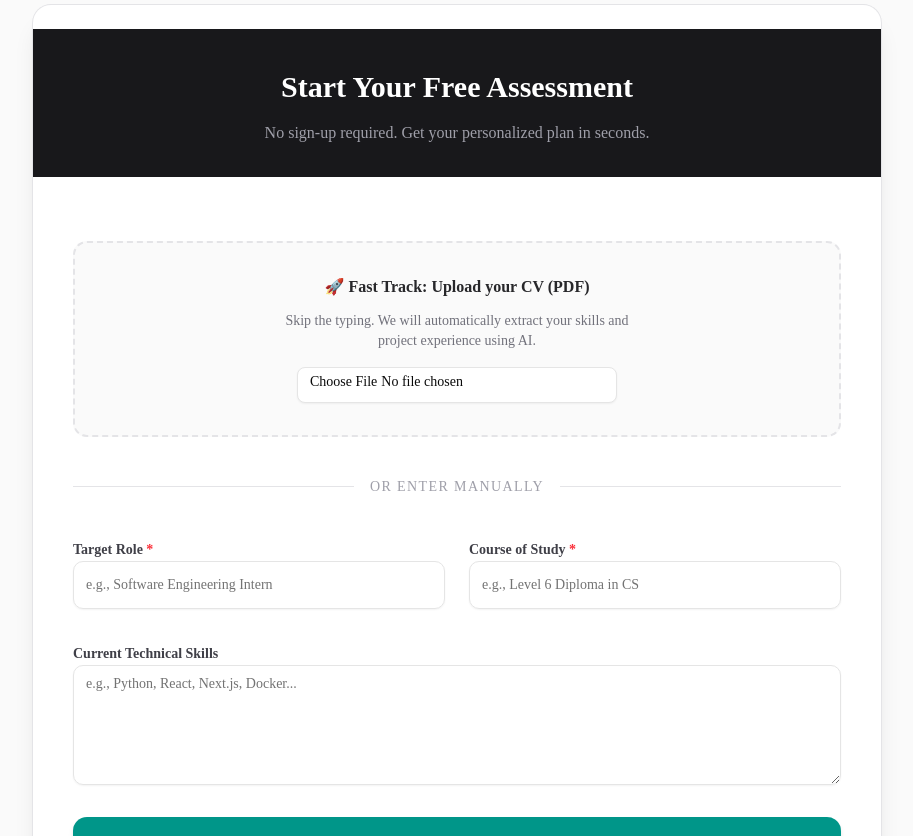
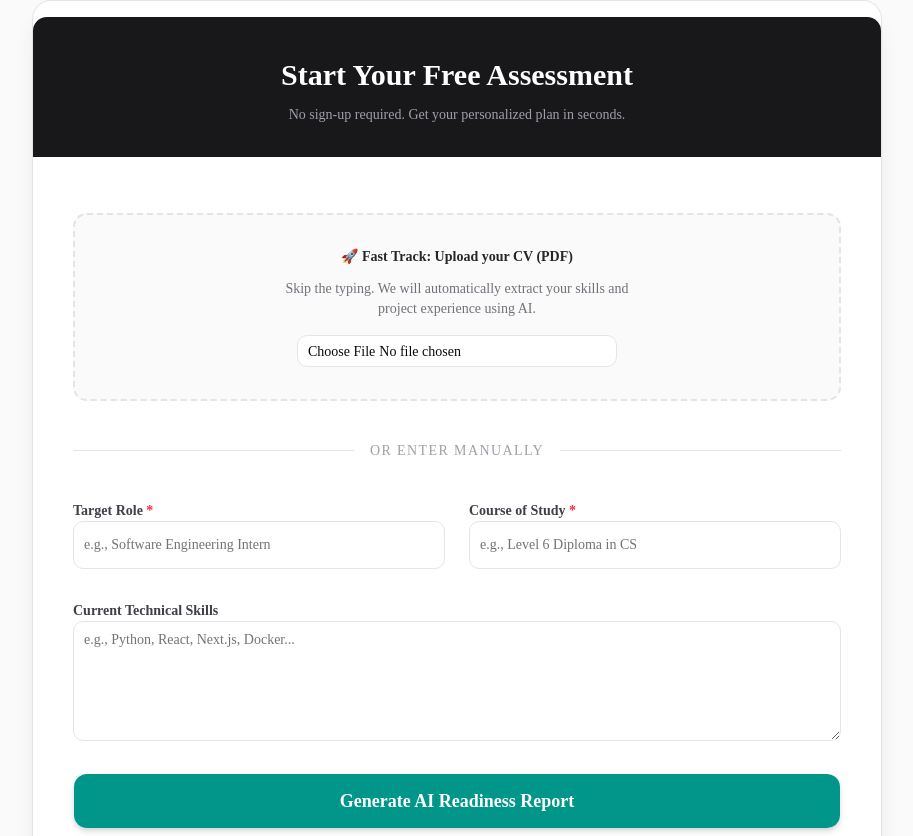
Before and after one commit to arthurmchege/attachready-v2, a Next.js app in the folder frontend/: page / in a window 1280 px wide. Shown: the part 584-1420 px from the top of the page, without its empty margins (183-1096 px from the left). Built offline with nearby package versions, Linux system fonts and the light colour scheme.

Commit message:
chore: configure Shadcn UI and add core components

```diff
--- /dev/null
+++ b/frontend/src/components/ui/button.tsx
@@ -0,0 +1,66 @@
+import * as React from "react"
+import { cva, type VariantProps } from "class-variance-authority"
+import { cn } from "cn"
+import { Slot } from "radix-ui"
+
+const buttonVariants = cva(
+  "group/button inline-flex shrink-0 items-center justify-center rounded-lg border border-transparent bg-clip-padding text-sm font-medium whitespace-nowrap transition-all outline-none select-none focus-visible:border-ring focus-visible:ring-3 focus-visible:ring-ring/50 active:not-aria-[haspopup]:translate-y-px disabled:pointer-events-none disabled:opacity-50 aria-invalid:border-destructive aria-invalid:ring-3 aria-invalid:ring-destructive/20 dark:aria-invalid:border-destructive/50 dark:aria-invalid:ring-destructive/40 [&_svg]:pointer-events-none [&_svg]:shrink-0 [&_svg:not([class*='size-'])]:size-4",
+  {
+    variants: {
+      variant: {
+        default: "bg-primary text-primary-foreground hover:bg-primary/80",
+        outline:
+          "border-border bg-background hover:bg-muted hover:text-foreground aria-expanded:bg-muted aria-expanded:text-foreground dark:border-input dark:bg-input/30 dark:hover:bg-input/50",
+        secondary:
+          "bg-secondary text-secondary-foreground hover:bg-[color-mix(in_oklch,var(--secondary),var(--foreground)_5%)] aria-expanded:bg-secondary aria-expanded:text-secondary-foreground",
+        ghost:
+          "hover:bg-muted hover:text-foreground aria-expanded:bg-muted aria-expanded:text-foreground dark:hover:bg-muted/50",
+        destructive:
+          "bg-destructive/10 text-destructive hover:bg-destructive/20 focus-visible:border-destructive/40 focus-visible:ring-destructive/20 dark:bg-destructive/20 dark:hover:bg-destructive/30 dark:focus-visible:ring-destructive/40",
+        link: "text-primary underline-offset-4 hover:underline",
+      },
+      size: {
+        default:
+          "h-8 gap-1.5 px-2.5 has-data-[icon=inline-end]:pr-2 has-data-[icon=inline-start]:pl-2",
+        xs: "h-6 gap-1 rounded-[min(var(--radius-md),10px)] px-2 text-xs in-data-[slot=button-group]:rounded-lg has-data-[icon=inline-end]:pr-1.5 has-data-[icon=inline-start]:pl-1.5 [&_svg:not([class*='size-'])]:size-3",
+        sm: "h-7 gap-1 rounded-[min(var(--radius-md),12px)] px-2.5 text-[0.8rem] in-data-[slot=button-group]:rounded-lg has-data-[icon=inline-end]:pr-1.5 has-data-[icon=inline-start]:pl-1.5 [&_svg:not([class*='size-'])]:size-3.5",
+        lg: "h-9 gap-1.5 px-2.5 has-data-[icon=inline-end]:pr-2 has-data-[icon=inline-start]:pl-2",
+        icon: "size-8",
+        "icon-xs":
+          "size-6 rounded-[min(var(--radius-md),10px)] in-data-[slot=button-group]:rounded-lg [&_svg:not([class*='size-'])]:size-3",
+        "icon-sm":
+          "size-7 rounded-[min(var(--radius-md),12px)] in-data-[slot=button-group]:rounded-lg",
+        "icon-lg": "size-9",
+      },
+    },
+    defaultVariants: {
+      variant: "default",
+      size: "default",
+    },
+  }
+)
+
+function Button({
+  className,
+  variant = "default",
+  size = "default",
+  asChild = false,
+  ...props
+}: React.ComponentProps<"button"> &
+  VariantProps<typeof buttonVariants> & {
+    asChild?: boolean
+  }) {
+  const Comp = asChild ? Slot.Root : "button"
+
+  return (
+    <Comp
+      data-slot="button"
+      data-variant={variant}
+      data-size={size}
+      className={cn(buttonVariants({ variant, size, className }))}
+      {...props}
+    />
+  )
+}
+
+export { Button, buttonVariants }
--- /dev/null
+++ b/frontend/src/components/ui/card.tsx
@@ -0,0 +1,102 @@
+import * as React from "react"
+import { cn } from "cn"
+
+function Card({
+  className,
+  size = "default",
+  ...props
+}: React.ComponentProps<"div"> & { size?: "default" | "sm" }) {
+  return (
+    <div
+      data-slot="card"
+      data-size={size}
+      className={cn(
+        "group/card flex flex-col gap-(--card-spacing) overflow-hidden rounded-xl bg-card py-(--card-spacing) text-sm text-card-foreground ring-1 ring-foreground/10 [--card-spacing:--spacing(4)] has-data-[slot=card-footer]:pb-0 has-[>img:first-child]:pt-0 data-[size=sm]:[--card-spacing:--spacing(3)] data-[size=sm]:has-data-[slot=card-footer]:pb-0 *:[img:first-child]:rounded-t-xl *:[img:last-child]:rounded-b-xl",
+        className
+      )}
+      {...props}
+    />
+  )
+}
+
+function CardHeader({ className, ...props }: React.ComponentProps<"div">) {
+  return (
+    <div
+      data-slot="card-header"
+      className={cn(
+        "group/card-header @container/card-header grid auto-rows-min items-start gap-1 rounded-t-xl px-(--card-spacing) has-data-[slot=card-action]:grid-cols-[1fr_auto] has-data-[slot=card-description]:grid-rows-[auto_auto] [.border-b]:pb-(--card-spacing)",
+        className
+      )}
+      {...props}
+    />
+  )
+}
+
+function CardTitle({ className, ...props }: React.ComponentProps<"div">) {
+  return (
+    <div
+      data-slot="card-title"
+      className={cn(
+        "font-heading text-base leading-snug font-medium group-data-[size=sm]/card:text-sm",
+        className
+      )}
+      {...props}
+    />
+  )
+}
+
+function CardDescription({ className, ...props }: React.ComponentProps<"div">) {
+  return (
+    <div
+      data-slot="card-description"
+      className={cn("text-sm text-muted-foreground", className)}
+      {...props}
+    />
+  )
+}
+
+function CardAction({ className, ...props }: React.ComponentProps<"div">) {
+  return (
+    <div
+      data-slot="card-action"
+      className={cn(
+        "col-start-2 row-span-2 row-start-1 self-start justify-self-end",
+        className
+      )}
+      {...props}
+    />
+  )
+}
+
+function CardContent({ className, ...props }: React.ComponentProps<"div">) {
+  return (
+    <div
+      data-slot="card-content"
+      className={cn("px-(--card-spacing)", className)}
+      {...props}
+    />
+  )
+}
+
+function CardFooter({ className, ...props }: React.ComponentProps<"div">) {
+  return (
+    <div
+      data-slot="card-footer"
+      className={cn(
+        "flex items-center rounded-b-xl border-t bg-muted/50 p-(--card-spacing)",
+        className
+      )}
+      {...props}
+    />
+  )
+}
+
+export {
+  Card,
+  CardHeader,
+  CardFooter,
+  CardTitle,
+  CardAction,
+  CardDescription,
+  CardContent,
+}
--- /dev/null
+++ b/frontend/src/components/ui/input.tsx
@@ -0,0 +1,18 @@
+import * as React from "react"
+import { cn } from "cn"
+
+function Input({ className, type, ...props }: React.ComponentProps<"input">) {
+  return (
+    <input
+      type={type}
+      data-slot="input"
+      className={cn(
+        "h-8 w-full min-w-0 rounded-lg border border-input bg-transparent px-2.5 py-1 text-base transition-colors outline-none file:inline-flex file:h-6 file:border-0 file:bg-transparent file:text-sm file:font-medium file:text-foreground placeholder:text-muted-foreground focus-visible:border-ring focus-visible:ring-3 focus-visible:ring-ring/50 disabled:pointer-events-none disabled:cursor-not-allowed disabled:bg-input/50 disabled:opacity-50 aria-invalid:border-destructive aria-invalid:ring-3 aria-invalid:ring-destructive/20 md:text-sm dark:bg-input/30 dark:disabled:bg-input/80 dark:aria-invalid:border-destructive/50 dark:aria-invalid:ring-destructive/40",
+        className
+      )}
+      {...props}
+    />
+  )
+}
+
+export { Input }
--- /dev/null
+++ b/frontend/src/components/ui/textarea.tsx
@@ -0,0 +1,17 @@
+import * as React from "react"
+import { cn } from "cn"
+
+function Textarea({ className, ...props }: React.ComponentProps<"textarea">) {
+  return (
+    <textarea
+      data-slot="textarea"
+      className={cn(
+        "flex field-sizing-content min-h-16 w-full rounded-lg border border-input bg-transparent px-2.5 py-2 text-base transition-colors outline-none placeholder:text-muted-foreground focus-visible:border-ring focus-visible:ring-3 focus-visible:ring-ring/50 disabled:cursor-not-allowed disabled:bg-input/50 disabled:opacity-50 aria-invalid:border-destructive aria-invalid:ring-3 aria-invalid:ring-destructive/20 md:text-sm dark:bg-input/30 dark:disabled:bg-input/80 dark:aria-invalid:border-destructive/50 dark:aria-invalid:ring-destructive/40",
+        className
+      )}
+      {...props}
+    />
+  )
+}
+
+export { Textarea }
--- /dev/null
+++ b/frontend/src/lib/utils.ts
@@ -0,0 +1 @@
+export { cn } from "cn"
```
Also changed, not shown: frontend/components.json (added).
